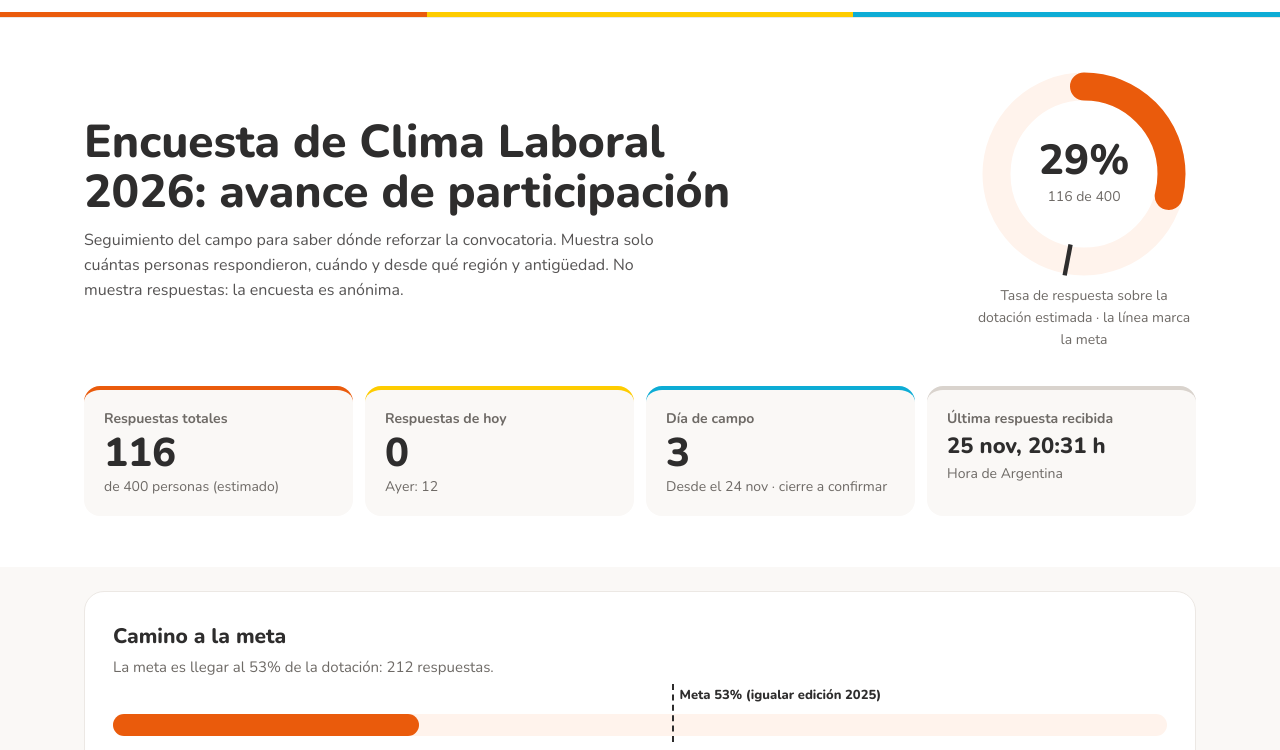
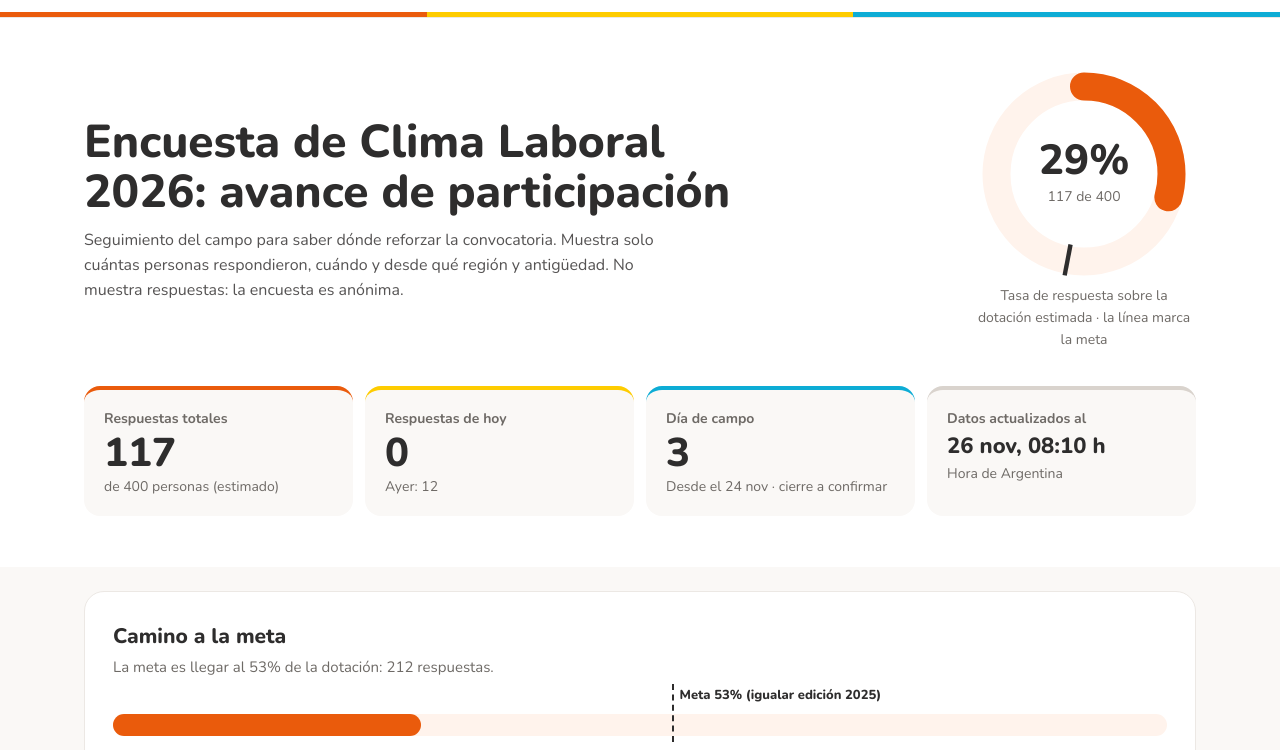
Before and after one commit to heim-consultora/avance-clima-rapicuotas, a plain HTML site: page index.html in a window 1280 px wide. Shown: the part 50-800 px from the top of the page. Drawn offline with nearby package versions, Linux system fonts and the light colour scheme.

Commit message:
Usa data.js de Sigrid (117 respuestas) y acepta su formato
Co-Authored-By: Claude Opus 5.5 <noreply@anthropic.com>
Claude-Session: https://claude.ai/code/session_014EUmykbQKGZyhXvegqL7DU

```diff
--- a/data.js
+++ b/data.js
@@ -1,53 +1 @@
-// Generado automáticamente por scripts/actualizar.py — no editar a mano.
-window.TABLERO = {
- "generado": "2026-11-26T08:06",
- "ultimaRespuesta": "2026-11-25T20:31",
- "fuente": "Exportación de SurveyMonkey",
- "total": 116,
- "porDia": [
-  {
-   "fecha": "2026-11-24",
-   "n": 104
-  },
-  {
-   "fecha": "2026-11-25",
-   "n": 12
-  }
- ],
- "region": [
-  {
-   "nombre": "La Plata y alrededores",
-   "n": 50
-  },
-  {
-   "nombre": "Norte",
-   "n": 26
-  },
-  {
-   "nombre": "Litoral",
-   "n": 16
-  },
-  {
-   "nombre": "Cuyo y Centro",
-   "n": 11
-  },
-  {
-   "nombre": "Buenos Aires Interior",
-   "n": 9
-  },
-  {
-   "nombre": "Sur",
-   "n": 4
-  }
- ],
- "antiguedad": [
-  {
-   "nombre": "Menos de cinco años",
-   "n": 51
-  },
-  {
-   "nombre": "Cinco años o más",
-   "n": 65
-  }
- ]
-};
+window.TABLERO = {"actualizado":"2026-11-26T08:10","total":117,"porDia":[{"fecha":"2026-11-24","n":105},{"fecha":"2026-11-25","n":12}],"region":[{"nombre":"La Plata y alrededores","n":50},{"nombre":"Norte","n":26},{"nombre":"Litoral","n":17},{"nombre":"Cuyo y Centro","n":11},{"nombre":"Buenos Aires Interior","n":9},{"nombre":"Sur","n":4}],"antiguedad":[{"nombre":"Menos de cinco años","n":51},{"nombre":"Cinco años o más","n":66}]};
--- a/index.html
+++ b/index.html
@@ -242,7 +242,10 @@ summary:focus-visible{outline:3px solid var(--bl);outline-offset:3px;border-radi
   $('k-hoy-s').textContent = enCurso ? 'Ayer: ' + fmtN(nAyer || 0) : 'Campo cerrado';
   $('k-dia').textContent = diasTot ? diaN + ' de ' + diasTot : String(diaN);
   $('k-dia-s').textContent = 'Desde el ' + fecha(inicio) + (C.fechaCierre ? ' · cierra el ' + fecha(C.fechaCierre) : ' · cierre a confirmar');
-  if (D.ultimaRespuesta) { const [f,h] = String(D.ultimaRespuesta).split('T'); $('k-ult').textContent = fecha(f) + ', ' + (h || '').slice(0,5) + ' h'; }
+  // Acepta el formato propio (ultimaRespuesta) y el de Sigrid (actualizado)
+  const marca = D.ultimaRespuesta || D.actualizado || D.generado;
+  if (!D.ultimaRespuesta && marca) $('k-ult').previousElementSibling.textContent = 'Datos actualizados al';
+  if (marca) { const [f,h] = String(marca).split('T'); $('k-ult').textContent = fecha(f) + ', ' + (h || '').slice(0,5) + ' h'; }
 
   // Meta
   {
```
